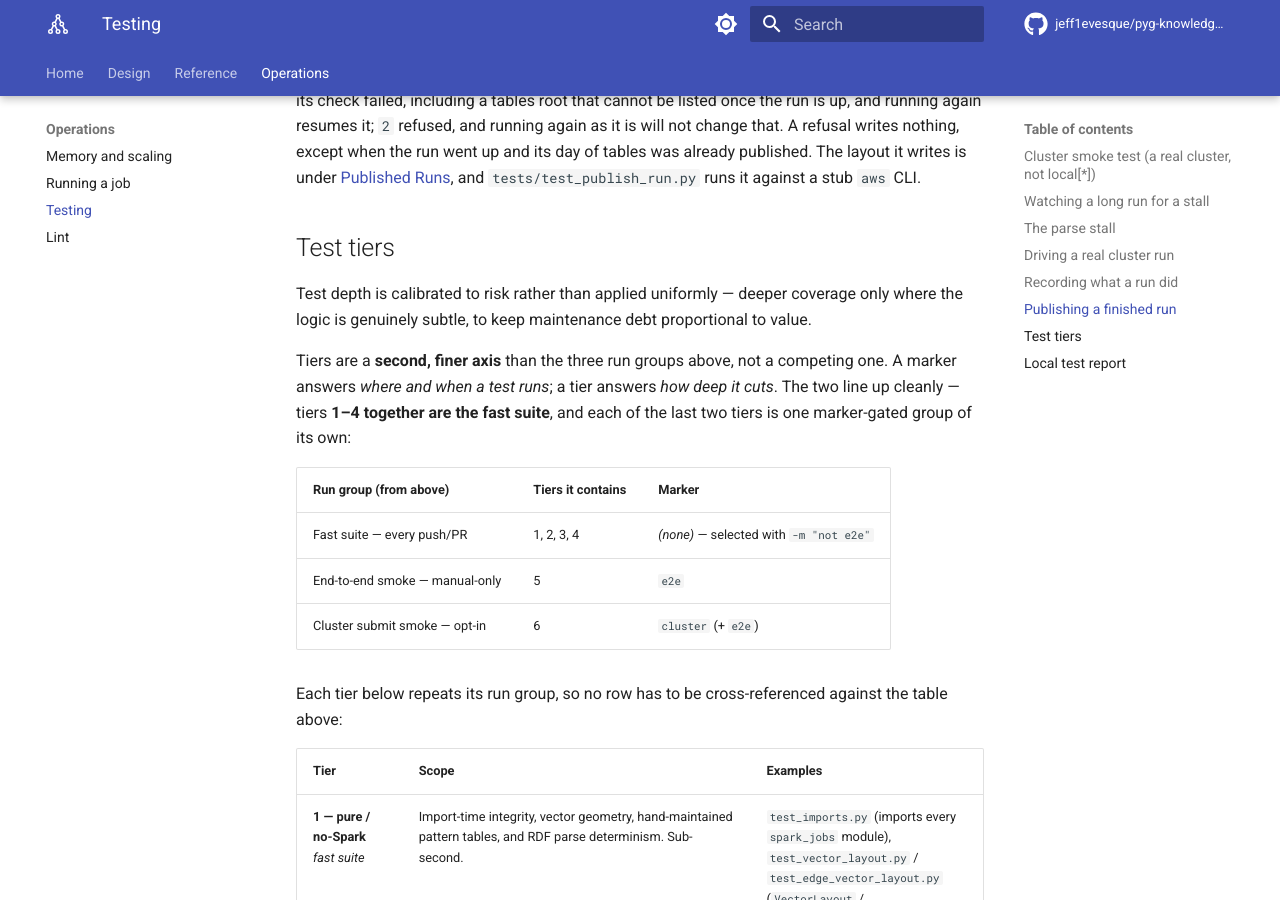
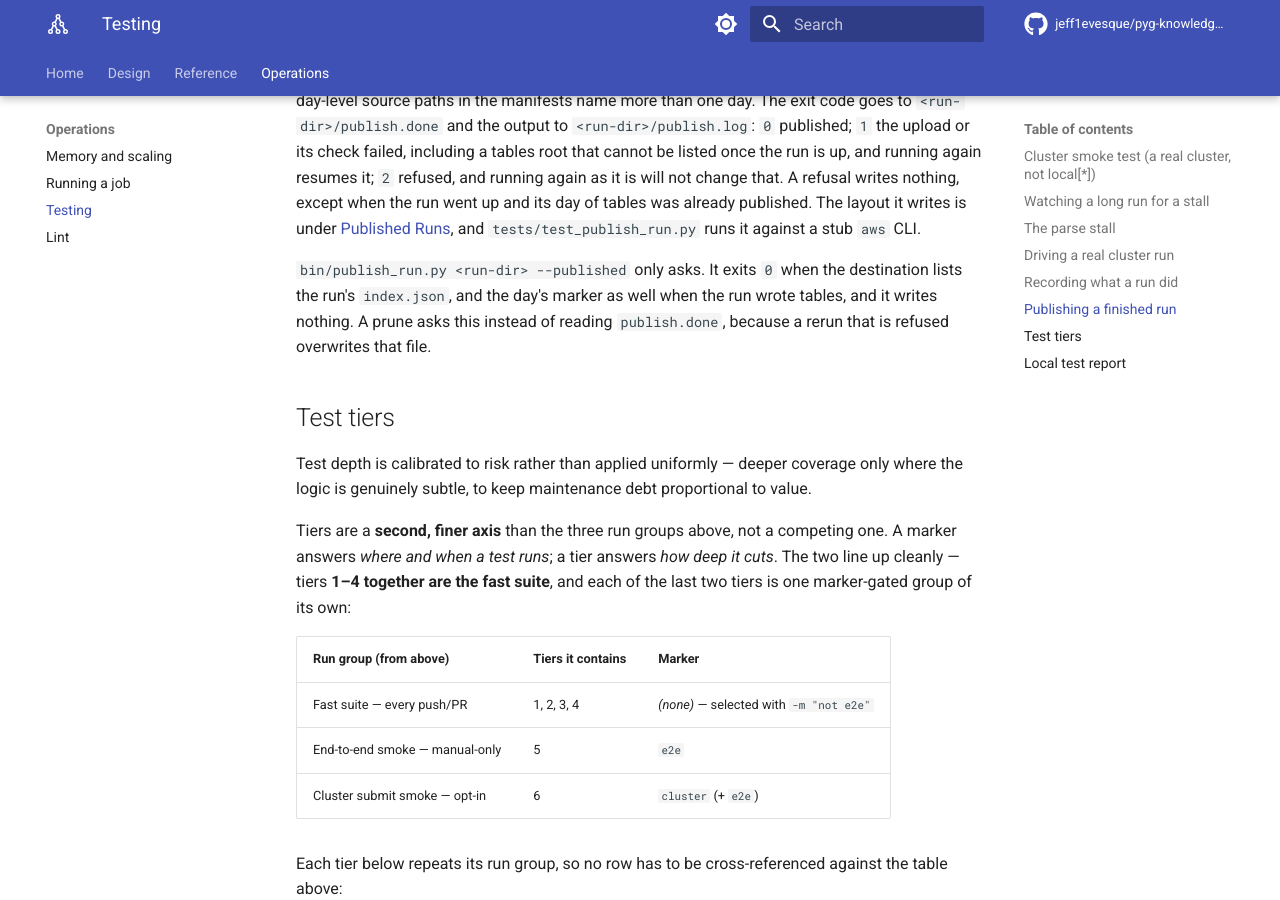
Before and after one commit to jeff1evesque/pyg-knowledge-graph-builder, an MkDocs documentation site: the page built from documentation/operations/testing.md, in a window 1280 px wide and 900 px high, scrolled down 9067 px. Built offline with MkDocs 1.6.1 and Material for MkDocs 9.7.7, drawn with Linux system fonts in a browser that asks for light colours; comment, search, counter and statistics services are not loaded; some of the changed text lies outside the part shown.

Commit message:
#405: testing.md, PYG_RUN_DIR from the launcher, and publish_run.py --published

```diff
--- a/documentation/operations/testing.md
+++ b/documentation/operations/testing.md
@@ -224,7 +224,9 @@
 it does `RUN_ID`, so one `env.sh` can build its source paths for any day. Without
 the flag the three are unset, even when the calling shell has them, so a day left
 over from an earlier run cannot choose this run's sources. A date that is not a
-real `YYYY-MM-DD` is refused before the run starts.
+real `YYYY-MM-DD` is refused before the run starts. It exports `PYG_RUN_DIR` too,
+the run directory as an absolute path, so `env.sh` can put the event log and the
+stall captures inside it without naming it.
 
 It starts a 1 Hz network trace on every node ([`bin/netsample.py`](https://github.com/jeff1evesque/pyg-knowledge-graph-builder/blob/master/bin/netsample.py))
 and a cluster sampler locally ([`bin/cluster_sampler.sh`](https://github.com/jeff1evesque/pyg-knowledge-graph-builder/blob/master/bin/cluster_sampler.sh)),
@@ -338,6 +340,11 @@
 [Published Runs](../reference/outputs.md#published-runs), and
 `tests/test_publish_run.py` runs it against a stub `aws` CLI.
 
+`bin/publish_run.py <run-dir> --published` only asks. It exits `0` when the
+destination lists the run's `index.json`, and the day's marker as well when the run
+wrote tables, and it writes nothing. A prune asks this instead of reading
+`publish.done`, because a rerun that is refused overwrites that file.
+
 ## Test tiers
 
 Test depth is calibrated to risk rather than applied uniformly — deeper coverage only where the logic is genuinely subtle, to keep maintenance debt proportional to value.
```
